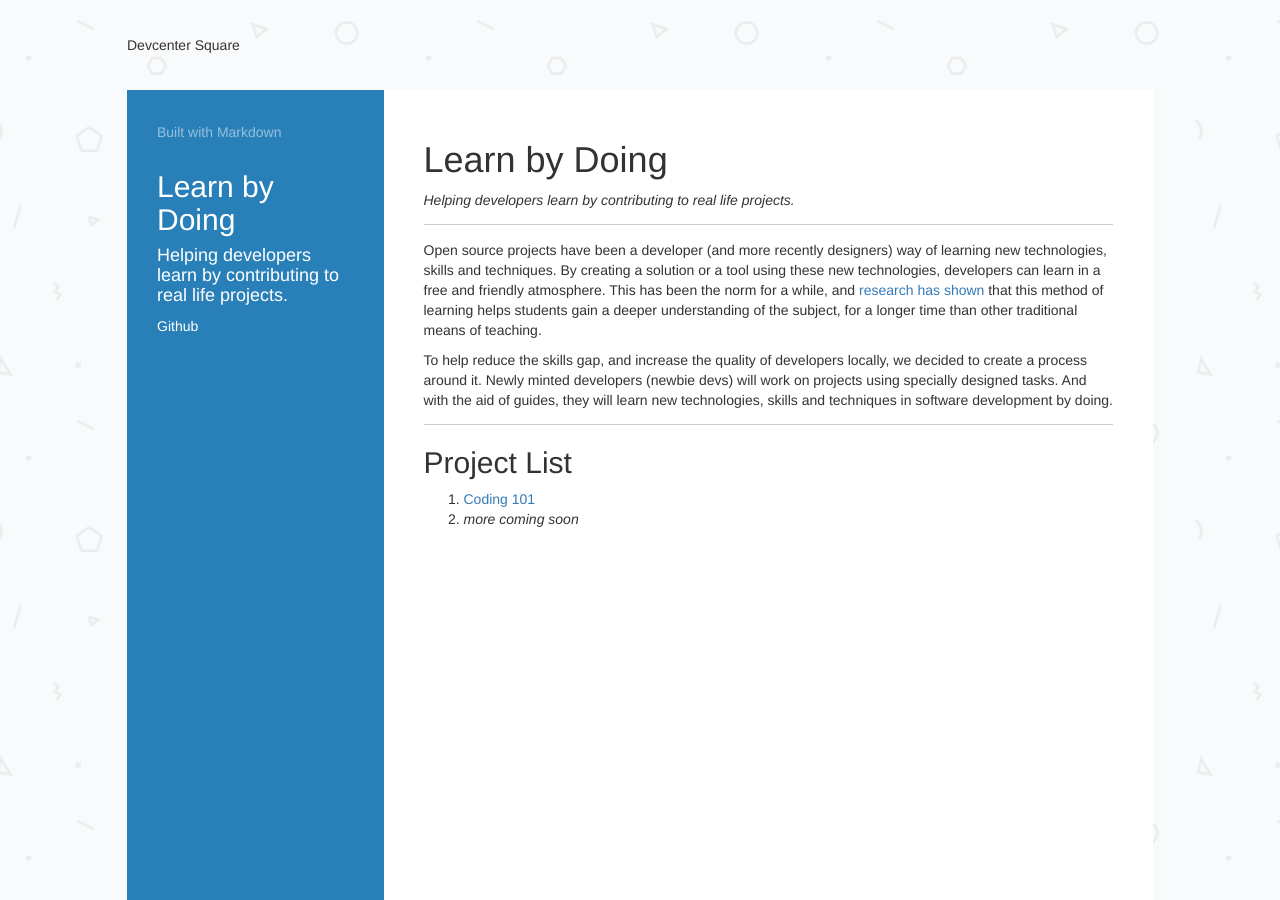
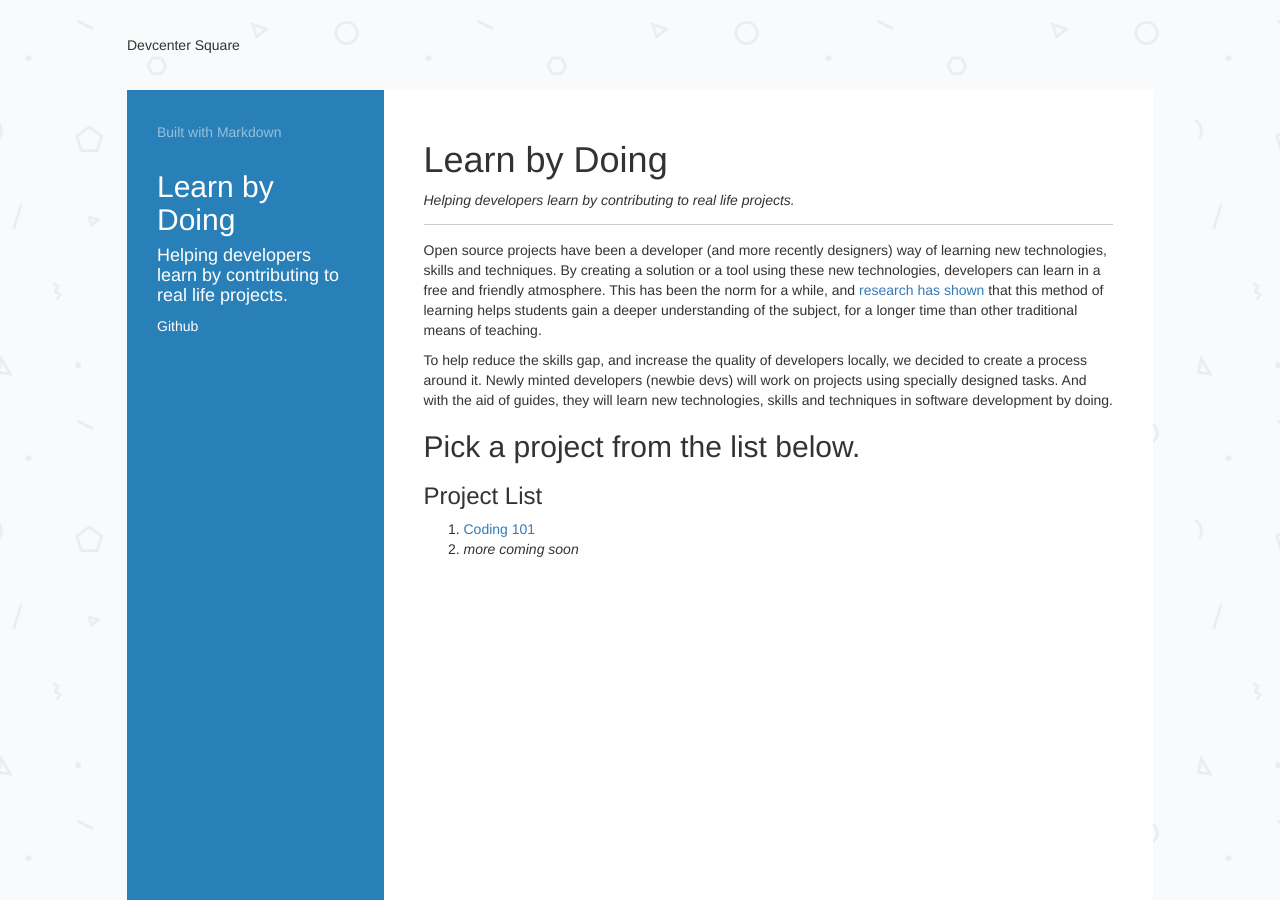
Before and after one commit to devcenter-square/devcenter-square.github.io, a Jekyll site: the page built from _posts/2017-4-7-learnbydoing.markdown, in a window 1280 px wide. Built offline with Jekyll 4.4.1, drawn with Linux system fonts in a browser that asks for light colours; some web fonts are replaced.

Commit message:
Update 2017-4-7-learnbydoing.markdown

```diff
--- a/_posts/2017-4-7-learnbydoing.markdown
+++ b/_posts/2017-4-7-learnbydoing.markdown
@@ -18,9 +18,10 @@ Open source projects have been a developer (and more recently designers) way of
 
 To help reduce the skills gap, and increase the quality of developers locally, we decided to create a process around it. Newly minted developers (newbie devs) will work on projects using specially designed tasks. And with the aid of guides, they will learn new technologies, skills and techniques in software development by doing.
 
+Pick a project from the list below.
 ---
 
-## Project List
+### Project List
 
 1. [Coding 101](https://github.com/devcenter-square/coding101/wiki/Coding-101-%7C-Learn-by-Doing)
 2. _more coming soon_
```
